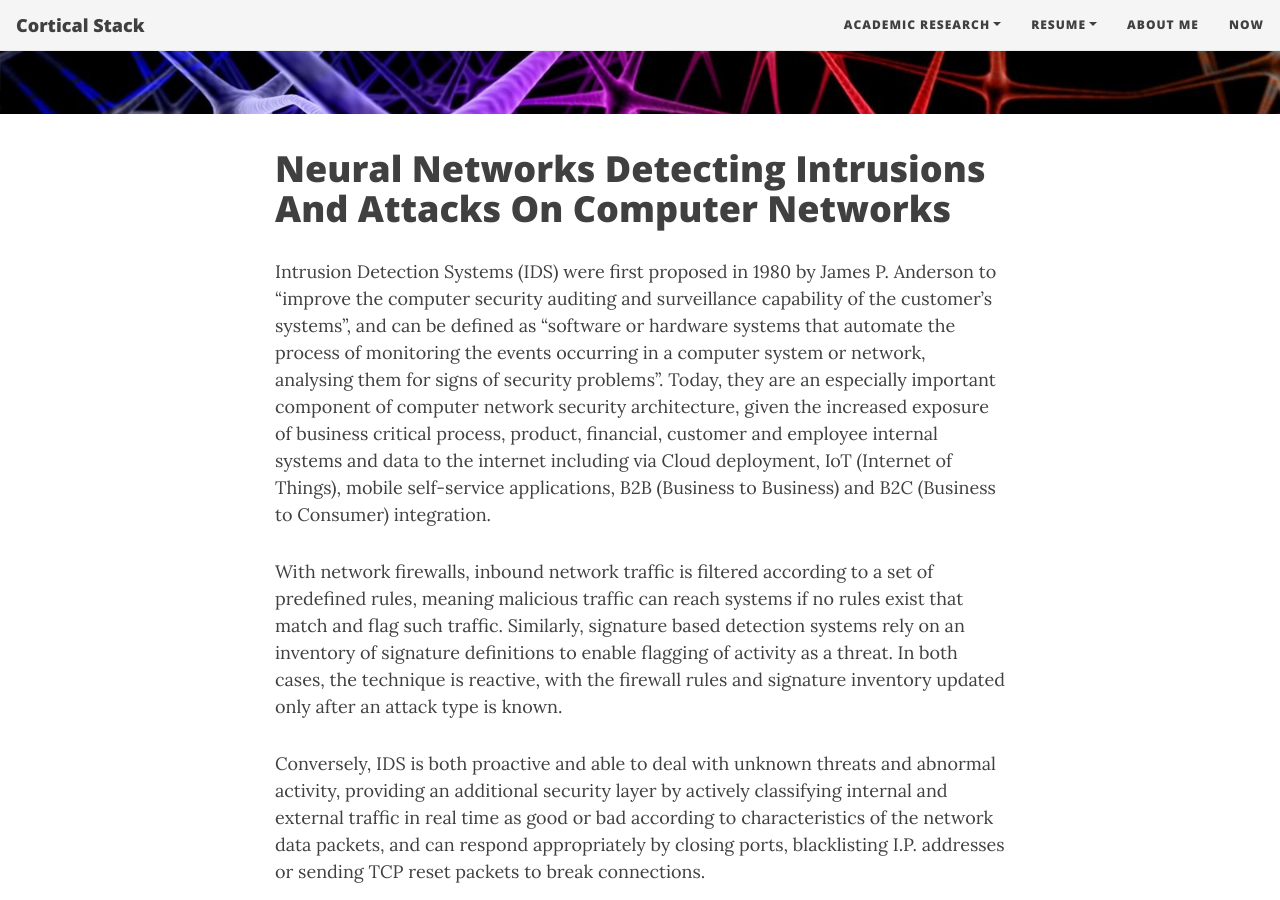
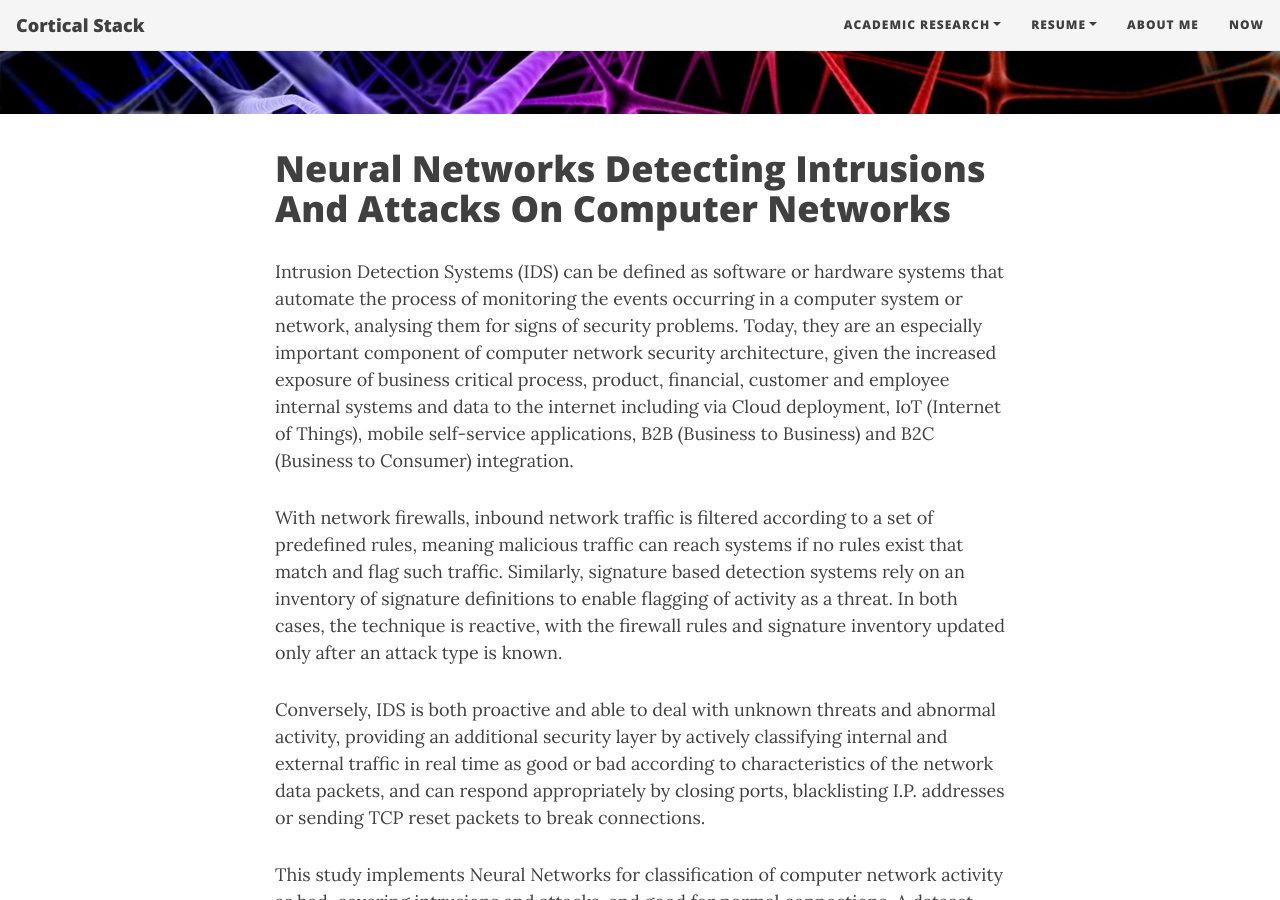
Before and after one commit to corticalstack/corticalstack.github.io, a Jekyll site: the page built from ann.md, in a window 1280 px wide and 900 px high, scrolled down 461 px. Built offline with Jekyll 4.4.1, drawn with Linux system fonts in a browser that asks for light colours; nearby versions of some CDN libraries.

Commit message:
Initial wip

```diff
--- a/ann.md
+++ b/ann.md
@@ -5,13 +5,12 @@
 tags: [artificial neural networks, convolutional neural networks, recurrent neural networks, spiking neural networks, normalized difference vegetation index, nvdi, ann, ai]
 ---
 # Neural Networks Detecting Intrusions And Attacks On Computer Networks
-Intrusion Detection Systems (IDS) were first proposed in 1980 by James P. Anderson to “improve the computer security
-auditing and surveillance capability of the customer’s systems”, and can be defined as “software or hardware systems that
-automate the process of monitoring the events occurring in a computer system or network, analysing them for signs of security
-problems”. Today, they are an especially important component of computer network security architecture, given the increased
-exposure of business critical process, product, financial, customer and employee internal systems and data to the internet
-including via Cloud deployment, IoT (Internet of Things), mobile self-service applications, B2B (Business to Business) and
-B2C (Business to Consumer) integration.
+Intrusion Detection Systems (IDS) can be defined as software or hardware systems that  automate the process of monitoring
+the events occurring in a computer system or network, analysing them for signs of security  problems. Today, they are an
+especially important component of computer network security architecture, given the increased  exposure of business
+critical process, product, financial, customer and employee internal systems and data to the internet including via
+Cloud deployment, IoT (Internet of Things), mobile self-service applications, B2B (Business to Business) and B2C
+(Business to Consumer) integration.
 
 With network firewalls, inbound network traffic is filtered according to a set of predefined rules, meaning malicious traffic
 can reach systems if no rules exist that match and flag such traffic. Similarly, signature based detection systems rely
```
